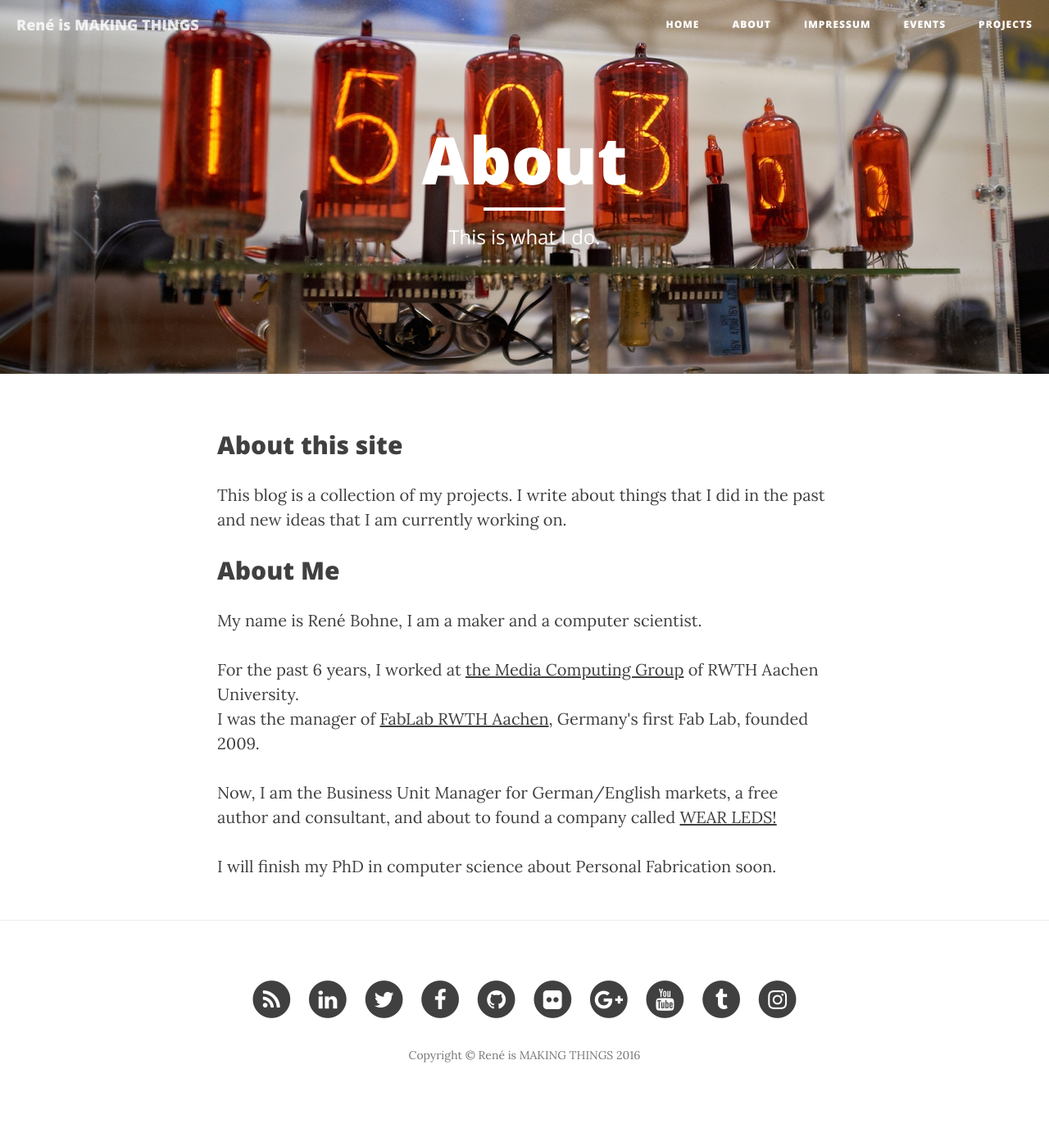
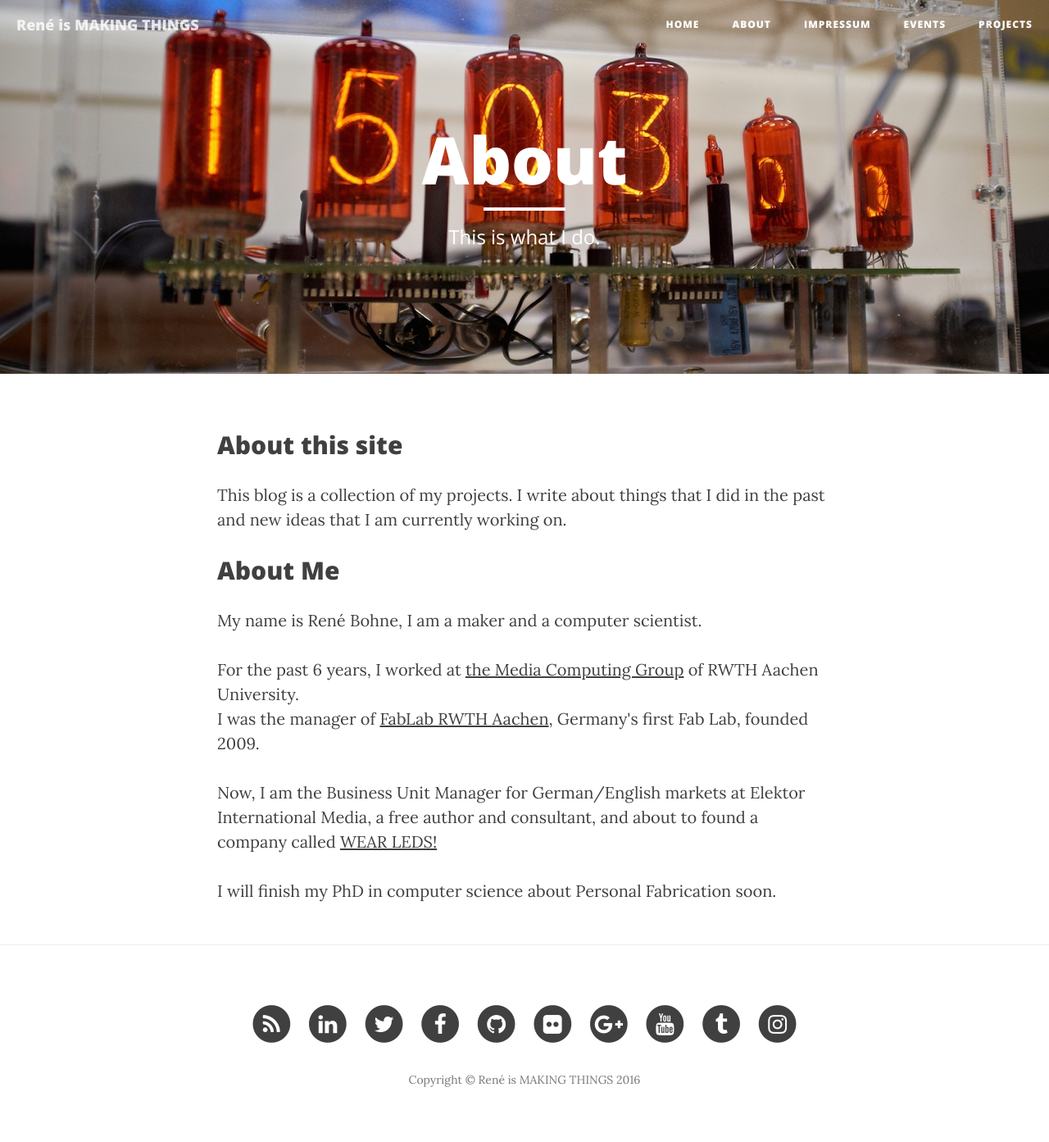
Before and after one commit to renebohne/renebohne.github.io, a Jekyll site: the page built from about.html, in a window 1280 px wide. Shown: the whole page at 82% size. Built offline with Jekyll 4.4.1, drawn with Linux system fonts in a browser that asks for light colours; nearby versions of some CDN libraries; before the commit the page ends 1363 px from its top, so only the background shows below that.

Commit message:
eim about
...

```diff
--- a/about.html
+++ b/about.html
@@ -13,6 +13,6 @@
 <p>For the past 6 years, I worked at <a href="http://hci.rwth-aachen.de">the Media Computing Group</a> of <span itemprop="affiliation">RWTH Aachen University</span>.
 <br>I was the manager of <a href=http://fablab.rwth-aachen.de>FabLab RWTH Aachen</a>, Germany's first Fab Lab, founded 2009.
 </p>
-<p>Now, I am the Business Unit Manager for German/English markets, a free author and consultant, and about to found a company called <a href="http://www.wear-leds.com" target="_blank">WEAR LEDS!</a></p>
+<p>Now, I am the Business Unit Manager for German/English markets at Elektor International Media, a free author and consultant, and about to found a company called <a href="http://www.wear-leds.com" target="_blank">WEAR LEDS!</a></p>
 <p>I will finish my PhD in computer science about Personal Fabrication soon.</p>
 </div>
```
